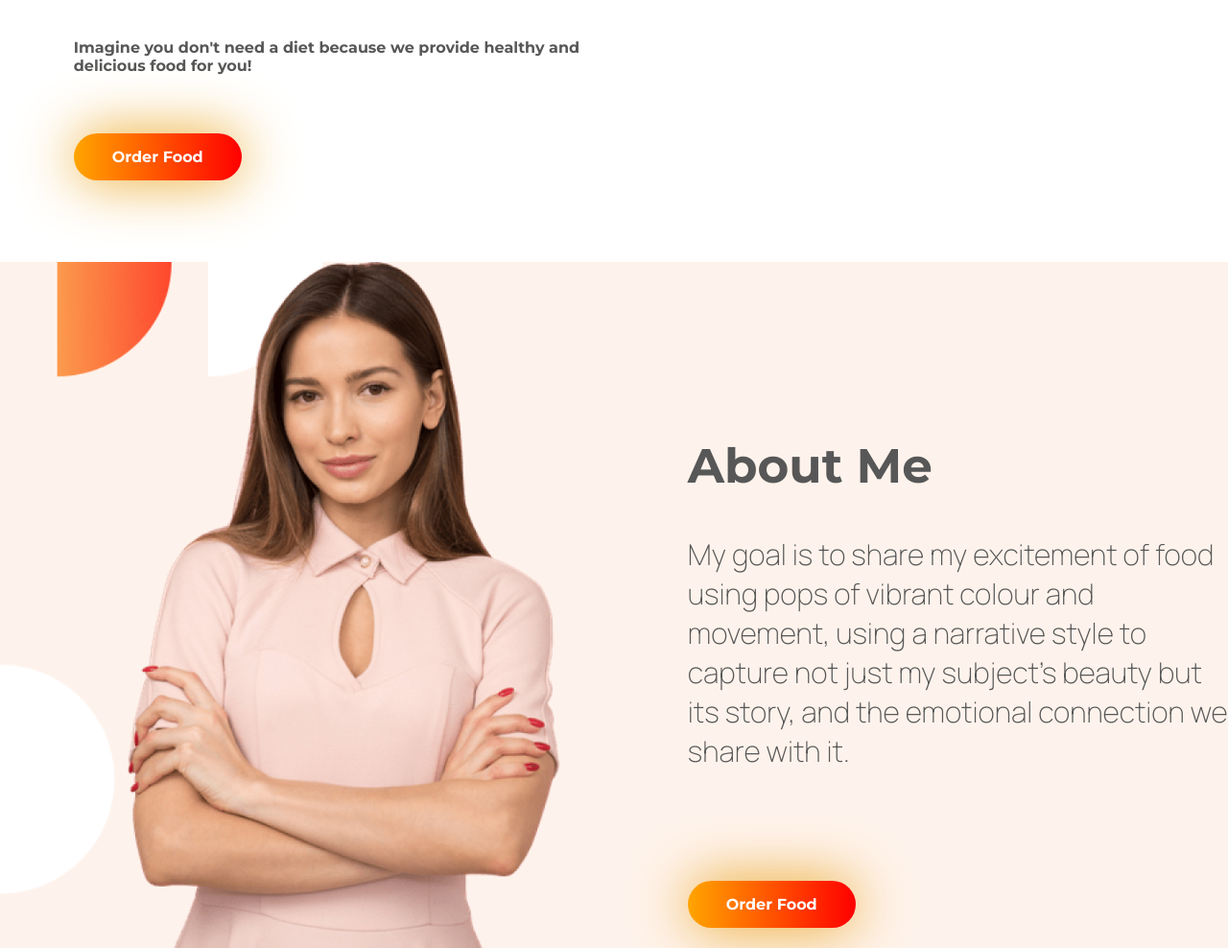
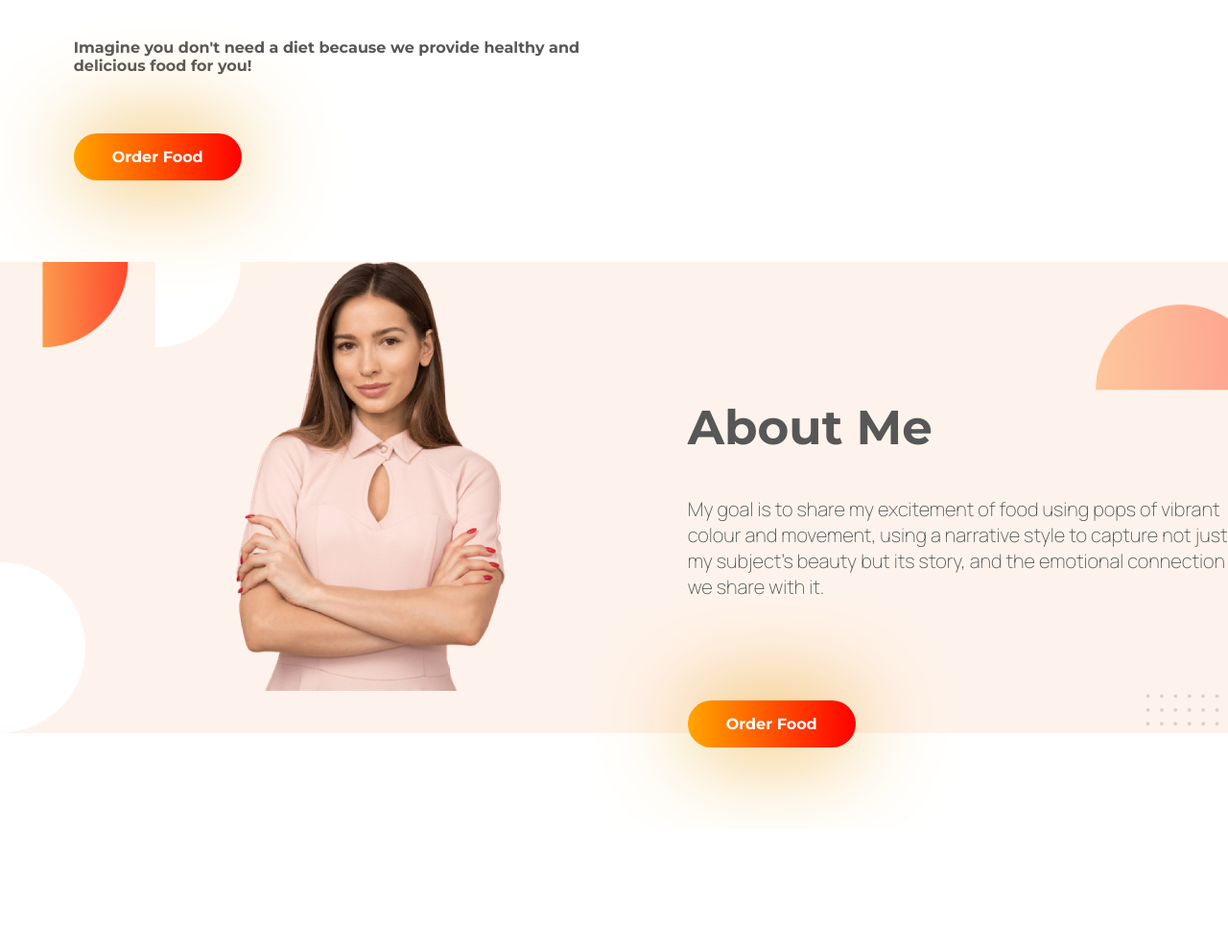
Before and after one commit to faiyazkhaled/food-network, a plain HTML site: page index.html in a window 1280 px wide. Shown: the part 520-1508 px from the top of the page at 96% size. After the commit the page ends 1384 px from the top, so only its background shows below. Drawn offline with Linux system fonts and the light colour scheme.

Commit message:
second section done

```diff
--- a/index.html
+++ b/index.html
@@ -38,10 +38,10 @@
     </section>
     <section class="flexible-container making-bg">
       <div class="half-width">
-        <img src="images/female/Person Image.png" alt="" class="second-fit" />
+        <img src="images/female/Person Image.png" alt="" class="second-fit" id="person-sizing" />
       </div>
 
-      <div class="half-width" style="padding-top:140px">
+      <div class="half-width" style="padding-top: 100px">
         <h1 style="font-size: 50px">About Me</h1>
         <p class="sec-info">
           My goal is to share my excitement of food using pops of vibrant colour
--- a/style.css
+++ b/style.css
@@ -27,7 +27,7 @@ body {
   color: #575757;
 }
 .order-all {
-  box-shadow: 0px 0px 60px rgb(235, 165, 35);
+  box-shadow: 0px 0px 100px rgb(235, 165, 35);
   text-decoration: none;
   background-image: linear-gradient(to left, red, orange);
   color: white;
@@ -45,13 +45,18 @@ body {
     background-size: cover;
 
 }
-.second-fit{
+/* .second-fit{
     display: block;
     margin-left: auto;
     margin-right: auto;
-}
+} */
 .sec-info{
     font-family:'Manrope', sans-serif;
-    font-size: 30px;
+    font-size: 20px;
     padding-bottom: 100px;
 }
+#person-sizing{
+  width:50%;
+  margin-left: 30%;
+
+}
```
